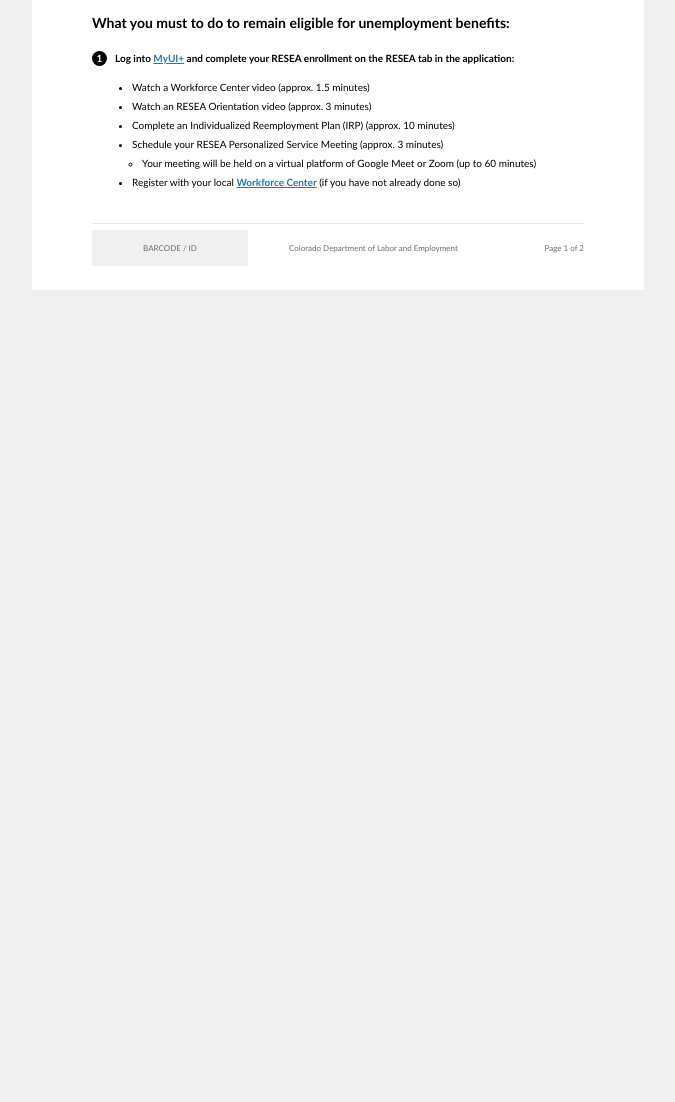
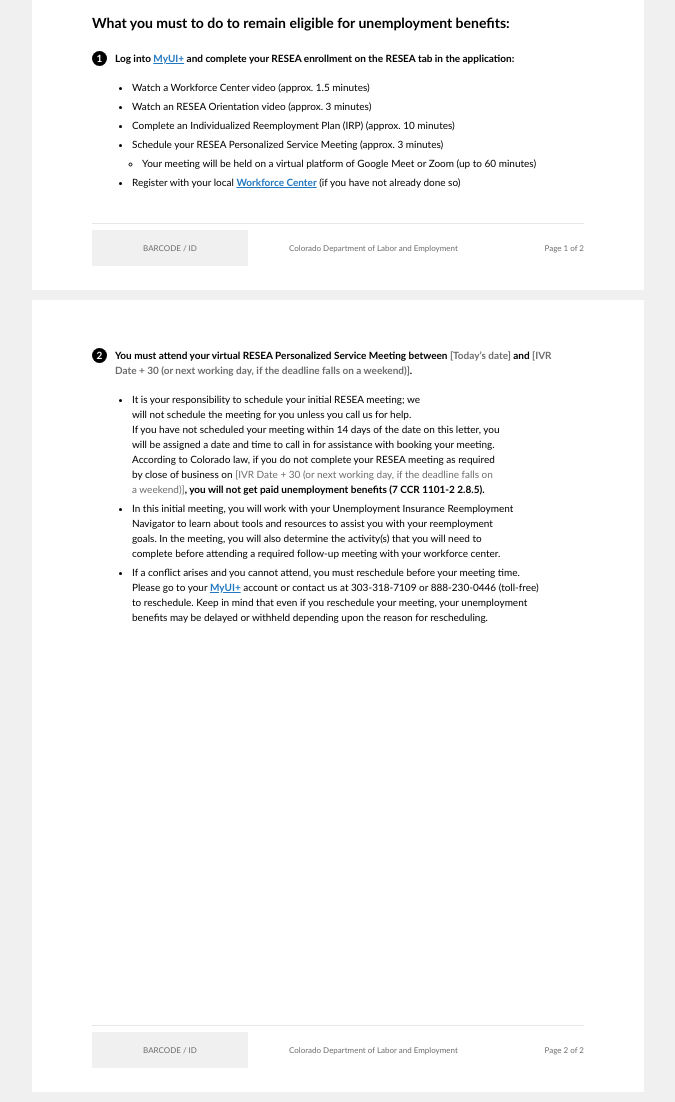
Before and after one commit to estevan-r/ui-claimant-forms, a plain HTML site: page 30309-RESEA/index.html in a window 1280 px wide. Shown: the part 512-1614 px from the top of the page, without its empty margins (302-977 px from the left). Before the commit the page ends 812 px from the top, so only its background shows below. Drawn offline with Linux system fonts and the light colour scheme.

Commit message:
Fix flex items

```diff
--- a/30309-RESEA/index.html
+++ b/30309-RESEA/index.html
@@ -122,6 +122,73 @@
         </div>
       </div>
       <!-- End of Page One -->
+
+      <!-- Page Two -->
+      <div id="page-two" class="letter-size">
+        <div>
+          <!-- Main Content -->
+          <div class="main-content">
+            <div class="list-heading">
+              <div class="list-number">2</div>
+              <h3>
+                You must attend your virtual RESEA Personalized Service Meeting
+                between <span class="data-text">[Today’s date]</span> and
+                <span class="data-text"
+                  >[IVR Date + 30 (or next working day, if the deadline falls on
+                  a weekend)]</span
+                >.
+              </h3>
+            </div>
+            <ul class="mt-14">
+              <li>
+                <div class="alert-block">
+                  It is your responsibility to schedule your initial RESEA
+                  meeting; we will not schedule the meeting for you unless you
+                  call us for help.
+                </div>
+                If you have not scheduled your meeting within 14 days of the
+                date on this letter, you will be assigned a date and time to
+                call in for assistance with booking your meeting. According to
+                Colorado law, if you do not complete your RESEA meeting as
+                required by close of business on
+                <span class="data-text"
+                  >[IVR Date + 30 (or next working day, if the deadline falls on
+                  a weekend)]</span
+                ><strong
+                  >, you will not get paid unemployment benefits (7 CCR 1101-2
+                  2.8.5).</strong
+                >
+              </li>
+              <li>
+                In this initial meeting, you will work with your Unemployment
+                Insurance Reemployment Navigator to learn about tools and
+                resources to assist you with your reemployment goals. In the
+                meeting, you will also determine the activity(s) that you will
+                need to complete before attending a required follow-up meeting
+                with your workforce center.
+              </li>
+              <li>
+                If a conflict arises and you cannot attend, you must reschedule
+                before your meeting time. Please go to your
+                <a
+                  href="http://myui.clouduim.cdle.state.co.us/Claimant/Core/Login.ASPX"
+                  >MyUI+</a
+                >
+                account or contact us at 303-318-7109 or 888-230-0446
+                (toll-free) to reschedule. Keep in mind that even if you
+                reschedule your meeting, your unemployment benefits may be
+                delayed or withheld depending upon the reason for rescheduling.
+              </li>
+            </ul>
+          </div>
+        </div>
+        <!-- Page Footer -->
+        <div class="page-footer text-x-small">
+          <div class="barcode-placeholder">BARCODE / ID</div>
+          <span>Colorado Department of Labor and Employment</span>
+          <span class="ml-auto">Page 2 of 2</span>
+        </div>
+      </div>
     </div>
   </body>
 </html>
--- a/style.css
+++ b/style.css
@@ -1,11 +1,13 @@
 /* COLOR VARIABLES */
 :root {
+  --body-bg-color: #ffffff;
+  --main-content-black: #000000;
   --neutral-light-gray: #f0f0f0;
   --neutral-dark-gray: #3d4551;
   --info-light-blue: #e7f6f8;
   --info-medium-blue: #009ec1;
-  --body-bg-color: #ffffff;
-  --main-content-black: #000000;
+  --alert-light-red: #f4e3db;
+  --alert-medium-red: #d54308;
   --main-link-color: #2277c1;
   --footer-text-gray: #a9aeb1;
   --disclaimer-text-gray: #6d6d6d;
@@ -88,7 +90,7 @@ body {
 
 .list-heading {
   display: flex;
-  align-items: center;
+  align-items: flex-start;
   gap: 8px;
 }
 
@@ -147,12 +149,13 @@ li {
 }
 
 .list-number {
+  flex-basis: 15px;
+  flex-grow: 0;
+  flex-shrink: 0;
   display: grid;
   place-items: center;
   background-color: var(--main-content-black);
   color: var(--body-bg-color);
-  width: 15px;
-  height: 15px;
   border-radius: 50%;
   font-weight: bold;
 }
```
